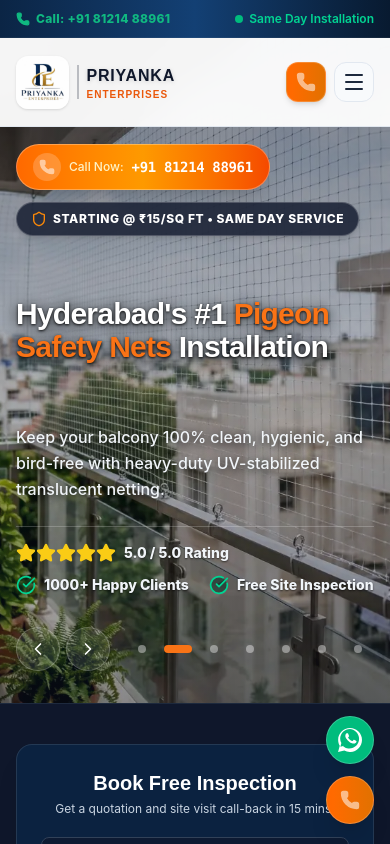
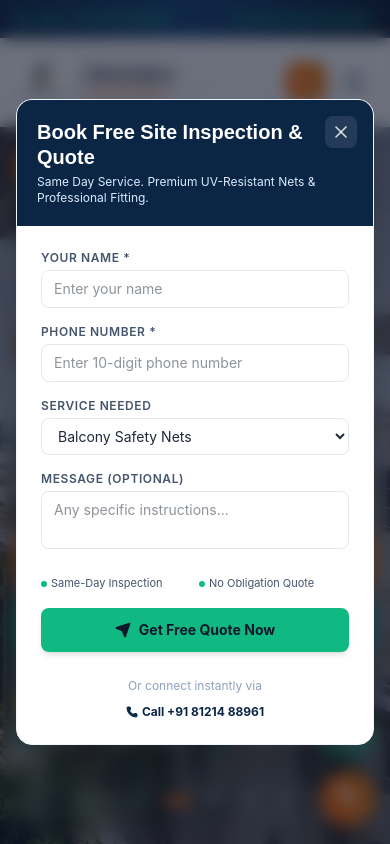
Before and after one commit to ajay-Ai-Ds/Priyanka-Enterprises, a Next.js app: page / in a window 390 px wide. Shown: the top 844 px of the page. Built offline with nearby package versions, Linux system fonts and the light colour scheme.

Commit message:
feat(cro): optimize Google Ads tracking script execution, mobile above-the-fold CTA buttons, and 6s lead popup

```diff
--- a/src/app/layout.tsx
+++ b/src/app/layout.tsx
@@ -186,9 +186,9 @@
         {/* Google tag (gtag.js) */}
         <Script
           src="https://www.googletagmanager.com/gtag/js?id=G-WFKSLS9GSE"
-          strategy="lazyOnload"
+          strategy="afterInteractive"
         />
-        <Script id="google-analytics" strategy="lazyOnload">
+        <Script id="google-analytics" strategy="afterInteractive">
           {`
             window.dataLayer = window.dataLayer || [];
             function gtag(){dataLayer.push(arguments);}
@@ -199,7 +199,7 @@
         </Script>
 
         {/* Event snippet for Contact conversion page */}
-        <Script id="google-conversion" strategy="lazyOnload">
+        <Script id="google-conversion" strategy="afterInteractive">
           {`
             function gtag_report_conversion(url) {
               var callback = function () {
@@ -217,7 +217,7 @@
         </Script>
 
         {/* Google Tag Manager */}
-        <Script id="google-tag-manager" strategy="lazyOnload">
+        <Script id="google-tag-manager" strategy="afterInteractive">
           {`
             (function(w,d,s,l,i){w[l]=w[l]||[];w[l].push({'gtm.start':
             new Date().getTime(),event:'gtm.js'});var f=d.getElementsByTagName(s)[0],
--- a/src/components/FloatingCTAs.tsx
+++ b/src/components/FloatingCTAs.tsx
@@ -62,7 +62,7 @@
         animate={{ scale: 1 }}
         whileHover={{ scale: 1.1 }}
         whileTap={{ scale: 0.9 }}
-        className="flex items-center justify-center w-12 h-12 sm:w-14 sm:h-14 bg-emerald-500 hover:bg-emerald-600 text-white rounded-full shadow-xl cursor-pointer transition-colors duration-200 relative group border border-white/20"
+        className="flex items-center justify-center w-13 h-13 sm:w-14 sm:h-14 bg-emerald-500 hover:bg-emerald-600 text-white rounded-full shadow-2xl shadow-emerald-500/40 cursor-pointer transition-colors duration-200 relative group border border-white/30 ring-4 ring-emerald-500/20 animate-pulse"
         aria-label="Chat on WhatsApp"
       >
         <svg className="w-6 h-6 sm:w-7 sm:h-7 fill-white" viewBox="0 0 24 24">
@@ -81,10 +81,10 @@
         animate={{ scale: 1 }}
         whileHover={{ scale: 1.1 }}
         whileTap={{ scale: 0.9 }}
-        className="flex items-center justify-center w-12 h-12 sm:w-14 sm:h-14 bg-gradient-to-r from-orange-500 to-amber-600 hover:from-orange-600 hover:to-amber-700 text-white rounded-full shadow-xl cursor-pointer transition-colors duration-200 relative group border border-white/20"
+        className="flex items-center justify-center w-13 h-13 sm:w-14 sm:h-14 bg-gradient-to-r from-orange-500 to-amber-600 hover:from-orange-600 hover:to-amber-700 text-white rounded-full shadow-2xl shadow-orange-500/40 cursor-pointer transition-colors duration-200 relative group border border-white/30 ring-4 ring-orange-500/30"
         aria-label="Call Customer Care"
       >
-        <Phone className="w-5 h-5 sm:w-6 sm:h-6 fill-white animate-pulse" />
+        <Phone className="w-5 h-5 sm:w-6 sm:h-6 fill-white animate-bounce" />
         <span className="hidden sm:block absolute right-16 bg-slate-900 text-white text-xs px-2.5 py-1 rounded shadow-md opacity-0 group-hover:opacity-100 transition-opacity duration-200 whitespace-nowrap pointer-events-none">
           Call +91 81214 88961
         </span>
--- a/src/components/Hero.tsx
+++ b/src/components/Hero.tsx
@@ -313,6 +313,32 @@
                   {slides[currentSlide].subtitle}
                 </motion.p>
               </AnimatePresence>
+            </div>
+
+            {/* High-Conversion Direct Action Buttons for Instant Leads */}
+            <div className="flex flex-col sm:flex-row gap-3 pt-1 pb-1">
+              <a
+                href="tel:+918121488961"
+                onClick={() => trackGoogleConversion()}
+                className="flex items-center justify-center space-x-2 bg-gradient-to-r from-orange-500 via-orange-600 to-amber-600 hover:from-orange-600 hover:to-amber-700 text-white py-3.5 px-6 rounded-xl font-extrabold text-base shadow-xl shadow-orange-500/25 active:scale-98 transition-all border border-white/20"
+                aria-label="Call +91 81214 88961"
+              >
+                <Phone className="w-5 h-5 fill-white animate-pulse" />
+                <span>Call Now: +91 81214 88961</span>
+              </a>
+              <a
+                href={whatsappUrl}
+                target="_blank"
+                rel="noopener noreferrer"
+                onClick={() => trackGoogleConversion()}
+                className="flex items-center justify-center space-x-2 bg-gradient-to-r from-emerald-500 to-teal-600 hover:from-emerald-600 hover:to-teal-700 text-white py-3.5 px-6 rounded-xl font-extrabold text-base shadow-xl shadow-emerald-500/20 active:scale-98 transition-all border border-white/20"
+                aria-label="WhatsApp Quote"
+              >
+                <svg className="w-5 h-5 fill-white" viewBox="0 0 24 24">
+                  <path d="M.057 24l1.687-6.163c-1.041-1.804-1.588-3.849-1.587-5.946C.06 5.348 5.397.01 12.008.01c3.202.001 6.212 1.248 8.477 3.517 2.266 2.268 3.507 5.28 3.505 8.484-.004 6.657-5.34 11.997-11.953 11.997-2.005-.001-3.973-.502-5.724-1.455L0 24zm6.59-4.846c1.6.95 3.188 1.449 4.625 1.451 5.403.002 9.803-4.381 9.805-9.786.002-2.618-1.01-5.074-2.854-6.921C16.38 2.052 13.933.996 11.999.996 6.596.996 2.197 5.379 2.195 10.785c-.001 1.512.409 2.99 1.182 4.298l-.994 3.63 3.731-.973-1.066.614zm11.332-6.52c-.274-.136-1.62-.8-1.87-.892-.252-.09-.435-.136-.617.137-.183.272-.708.892-.868 1.074-.16.183-.32.204-.593.068-1.579-.79-2.73-1.37-3.818-3.23-.288-.492.288-.456.822-1.52.091-.183.046-.343-.023-.48-.068-.136-.617-1.484-.846-2.033-.223-.536-.469-.463-.617-.47l-.527-.008c-.183 0-.48.069-.731.343-.252.274-.96.937-.96 2.285 0 1.348.982 2.651 1.119 2.833.137.183 1.933 2.951 4.682 4.141.654.282 1.165.451 1.564.578.658.209 1.258.18 1.732.109.528-.079 1.62-.663 1.85-1.302.23-.639.23-1.187.16-1.302-.07-.116-.275-.183-.55-.32z" />
+                </svg>
+                <span>WhatsApp Quote</span>
+              </a>
             </div>
 
             {/* Ratings & Trust Indicators */}
--- a/src/components/Popups.tsx
+++ b/src/components/Popups.tsx
@@ -33,15 +33,24 @@
     const hasBeenShown = localStorage.getItem("priyanka_popup_dismissed");
     if (hasBeenShown === "true") return;
 
-    // 1. Timed Popup after 20 seconds
+    // 1. High Conversion Timed Popup after 6 seconds for Ad Visitors
     const timedTimer = setTimeout(() => {
       setFormType("timed");
       setIsOpen(true);
-    }, 20000); // 20 seconds
+    }, 6000);
 
-    // 2. Exit Intent Popup (desktop only)
+    // 2. Scroll Trigger for Mobile & Desktop Ad Traffic
+    const handleScroll = () => {
+      if (window.scrollY > 500) {
+        setFormType("timed");
+        setIsOpen(true);
+        window.removeEventListener("scroll", handleScroll);
+      }
+    };
+    window.addEventListener("scroll", handleScroll, { passive: true });
+
+    // 3. Exit Intent Popup (desktop only)
     const handleMouseLeave = (e: MouseEvent) => {
-      // e.clientY < 20 means mouse moved near/above address bar
       if (e.clientY < 20) {
         setFormType("exit");
         setIsOpen(true);
@@ -53,6 +62,7 @@
 
     return () => {
       clearTimeout(timedTimer);
+      window.removeEventListener("scroll", handleScroll);
       document.removeEventListener("mouseleave", handleMouseLeave);
     };
   }, []);
```
